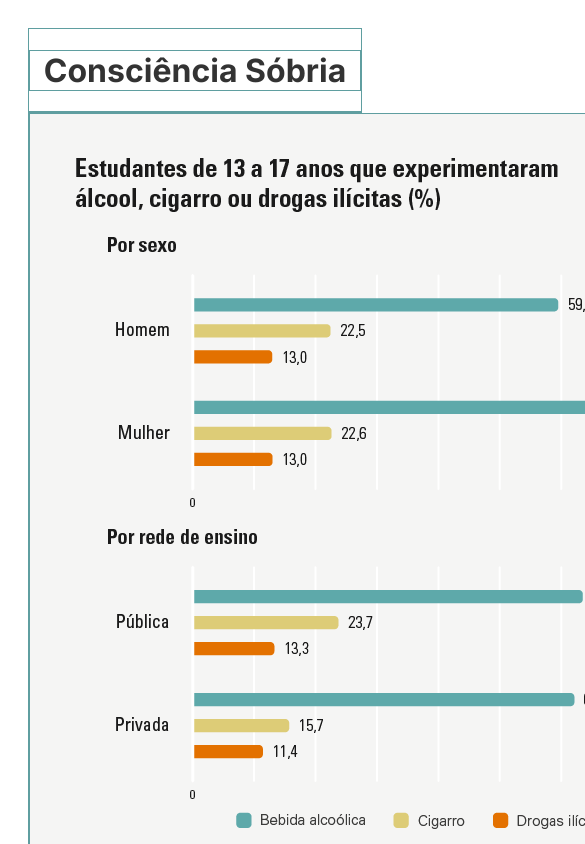
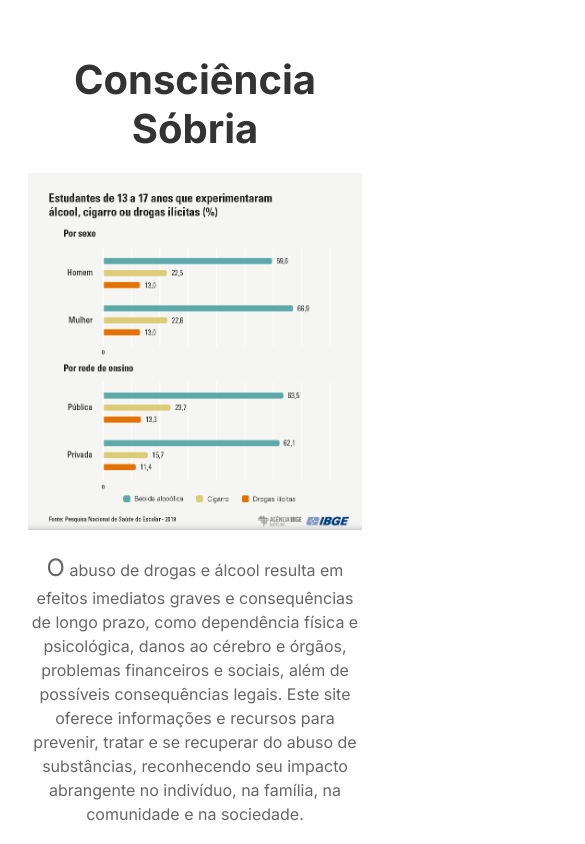
Before and after one commit to jean-pazzini/projeto-web, a Next.js app: page / in a window 390 px wide. Shown: the top 844 px of the page, 585 px wide, since content can reach past the window. Built offline with nearby package versions, Linux system fonts and the light colour scheme.

Commit message:
tela inicial responsiva

```diff
--- a/src/app/globals.css
+++ b/src/app/globals.css
@@ -1,23 +1,4 @@
-
-/* .titulo{
-  display: flex;
-  justify-content: center;
-}
-.main{
-  display: flex;
-
-}
-
-.ft01{
-  height: 65%;
-  width: 65%;
-} */
-
-.telaInicial *{
-  border: 1px solid cadetblue;
-}
 .telaInicial {
-
   text-align: center;
   padding: 20px;
 }
@@ -28,8 +9,11 @@
   margin-bottom: 20px;
 }
 
-.imagem-container {
-  margin-bottom: 20px;
+.ft01 {
+  width: 100%;
+  height: 200%;
+  object-fit: cover;
+  object-position: bottom;
 }
 
 .descricao {
@@ -43,11 +27,8 @@
 }
 
 @media only screen and (max-width: 600px) {
-  .titulo {
-    font-size: 2rem;
-  }
+.descricao {
+    font-size: 1rem;
 
-  .descricao {
-    font-size: 1rem;
   }
 }
--- a/src/app/page.js
+++ b/src/app/page.js
@@ -9,12 +9,13 @@ export default function Home() {
         <h1 className="titulo">Consciência Sóbria</h1>
       </header>
       <main>
-        <img src="img1.png" className="ft01"></img>
-        <p>O abuso de drogas e álcool resulta em efeitos imediatos graves e consequências de longo prazo,
+        <Image src="/img1.png" width={600} height={100} className="ft01" />
+
+        <p className="descricao">O abuso de drogas e álcool resulta em efeitos imediatos graves e consequências de longo prazo,
           como dependência física e psicológica, danos ao cérebro e órgãos, problemas financeiros e sociais,
-           além de possíveis consequências legais. Este site oferece informações e recursos para prevenir,
-           tratar e se recuperar do abuso de substâncias, reconhecendo seu impacto abrangente no indivíduo,
-           na família, na comunidade e na sociedade.
+          além de possíveis consequências legais. Este site oferece informações e recursos para prevenir,
+          tratar e se recuperar do abuso de substâncias, reconhecendo seu impacto abrangente no indivíduo,
+          na família, na comunidade e na sociedade.
         </p>
       </main>
     </div>
```
